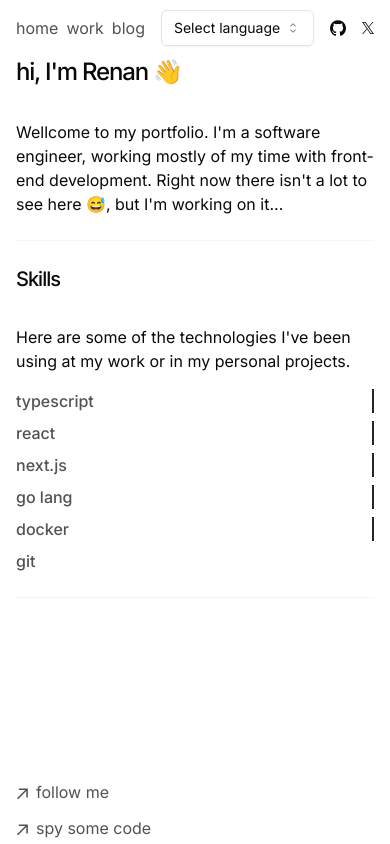
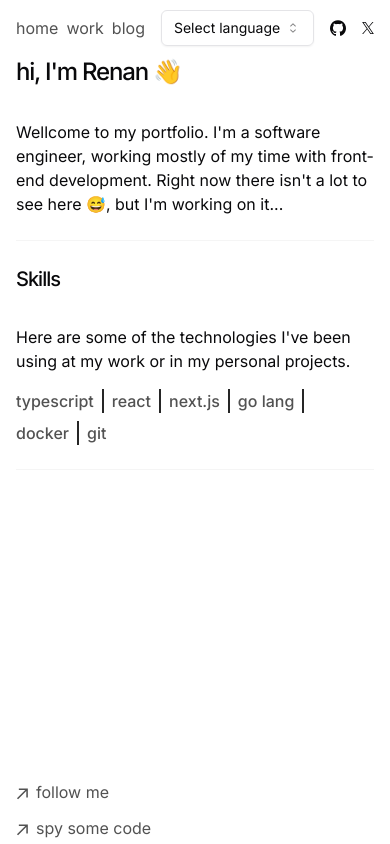
Before and after one commit to renan-ramos/portfolio, a Next.js app: page /en in a window 390 px wide. Built offline with nearby package versions, Linux system fonts and the light colour scheme.

Commit message:
style: fix skills on mobile separator

```diff
--- a/app/[locale]/page.tsx
+++ b/app/[locale]/page.tsx
@@ -19,7 +19,7 @@ const Home = () => {
       <h2 className="mb-8 text-xl font-medium tracking-tighter">Skills</h2>
       <p>{t('skills.description')}</p>
 
-      <ul className="my-4 flex flex-col gap-2 text-neutral-600 dark:text-neutral-300 md:flex-row">
+      <ul className="my-4 flex flex-wrap gap-2 text-neutral-600 dark:text-neutral-300 md:flex-row">
         {skills.map((skill: string) => (
           <li
             key={skill}
```
